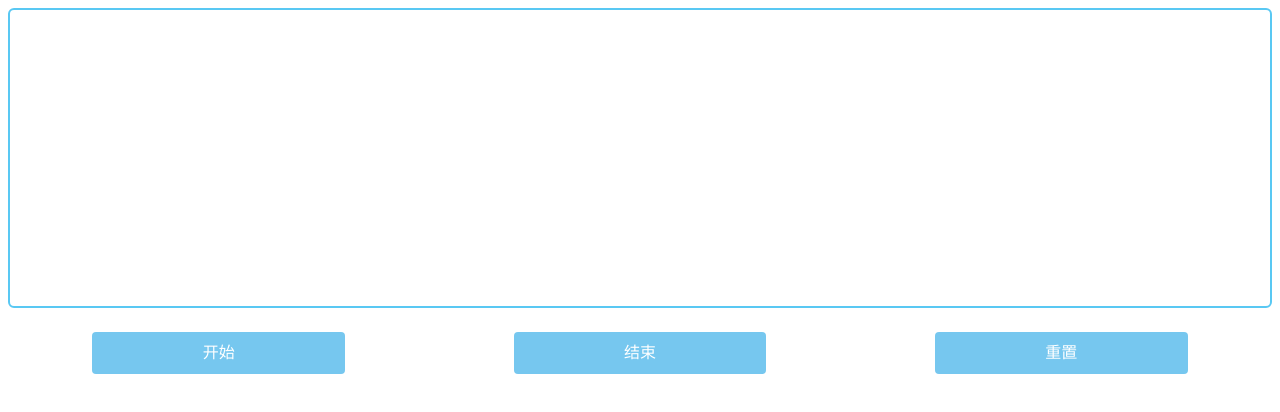
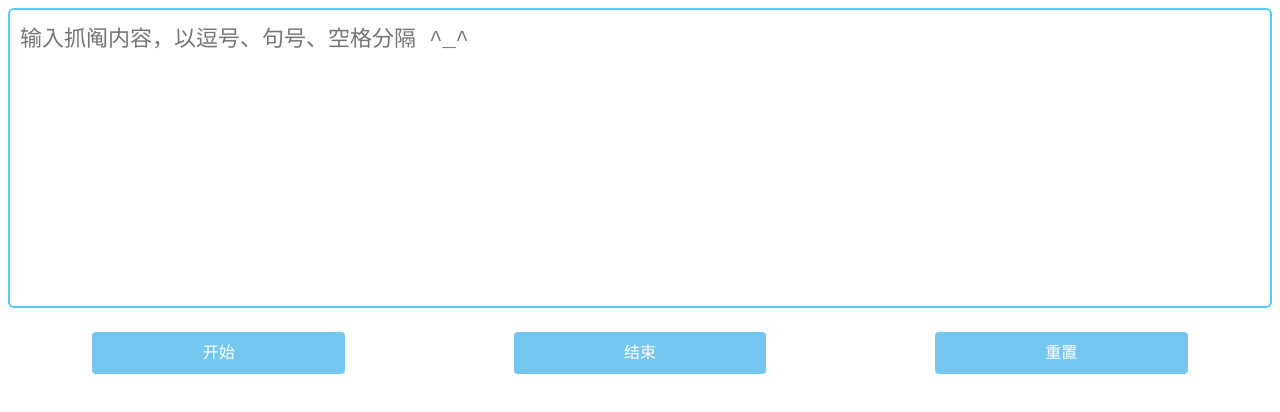
Before and after one commit to simonchenxy/random, a plain HTML site: page index.html in a window 1280 px wide. Drawn offline with Linux system fonts and the light colour scheme.

Commit message:
add placeholder

```diff
--- a/index.html
+++ b/index.html
@@ -10,7 +10,6 @@
         * {
             box-sizing: border-box;
         }
-
         #input {
             border: 2px solid #59c8f3;
             width: 100%;
@@ -22,7 +21,6 @@
             font-size: 22px;
             background: white;
         }
-
         #start,
         #stop,
         #reset {
@@ -37,7 +35,6 @@
             line-height: 40px;
             outline: none;
         }
-
         .btn {
             display: flex;
             justify-content: space-between;
@@ -46,7 +43,7 @@
 </head>
 
 <body>
-    <textarea id="input"></textarea>
+    <textarea id="input" placeholder="输入抓阄内容，以逗号、句号、空格分隔 ^_^"></textarea>
     <div class="btn">
         <button id="start" onclick="startRun()">开始</button>
         <button id="stop" onclick="stopRun()">结束</button>
```
